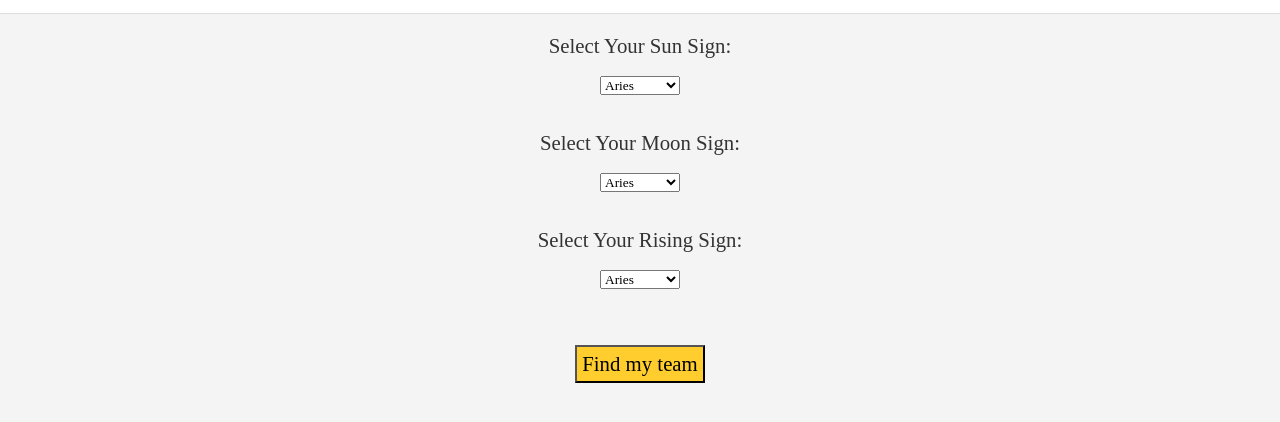
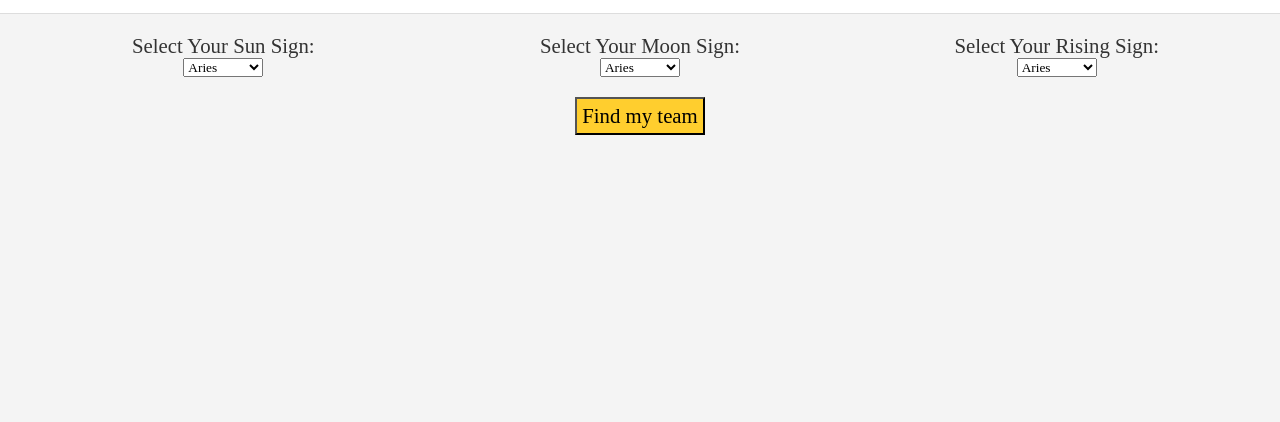
Before and after one commit to bratinstitute/ALLSTARS, a website: page public/index.html in a window 1280 px wide. Shown: the part 92-514 px from the top of the page. Drawn offline with Linux system fonts and the light colour scheme.

Commit message:
align fix

```diff
--- a/public/index.html
+++ b/public/index.html
@@ -22,7 +22,15 @@
     </div>
     <div class="container">
         <form id="compatibility-form">
-            <label for="sun-sign">Select Your Sun Sign:</label><br><br>
+            <!-- Wrapper for labels -->
+            <div class="wrapper">
+                <label for="sun-sign">Select Your Sun Sign:</label>
+                <label for="moon-sign">Select Your Moon Sign:</label>
+                <label for="rising-sign">Select Your Rising Sign:</label>
+            </div>
+
+            <!-- Wrapper for dropdowns -->
+            <div class="wrapper">
                 <select id="sun-sign">
                     <option value="Aries">Aries</option>
                     <option value="Taurus">Taurus</option>
@@ -36,9 +44,8 @@
                     <option value="Capricorn">Capricorn</option>
                     <option value="Aquarius">Aquarius</option>
                     <option value="Pisces">Pisces</option>
-            </select><br><br><br>
+                </select>
 
-            <label for="moon-sign">Select Your Moon Sign:</label><br><br>
                 <select id="moon-sign">
                     <option value="Aries">Aries</option>
                     <option value="Taurus">Taurus</option>
@@ -52,9 +59,8 @@
                     <option value="Capricorn">Capricorn</option>
                     <option value="Aquarius">Aquarius</option>
                     <option value="Pisces">Pisces</option>
-            </select><br><br><br>
+                </select>
 
-            <label for="rising-sign">Select Your Rising Sign:</label><br><br>
                 <select id="rising-sign">
                     <option value="Aries">Aries</option>
                     <option value="Taurus">Taurus</option>
@@ -68,11 +74,13 @@
                     <option value="Capricorn">Capricorn</option>
                     <option value="Aquarius">Aquarius</option>
                     <option value="Pisces">Pisces</option>
-            </select><br><br><br>
-
+                </select>
+            </div>
             <div style="padding-top: 20px;"></div>
             <button type="submit">Find my team</button>
         </form>
+
+
 
         <div style="padding-top: 100px;" id="results"></div>
     </div>
--- a/public/styles.css
+++ b/public/styles.css
@@ -24,6 +24,16 @@ header {
 .container {
     padding: 20px;
 }
+
+.wrapper {
+    display: grid;
+    grid-template-columns: repeat(3, 1fr); /* Three equal-width columns */
+    gap: 10px; /* Adjust the spacing between the items */
+    justify-items: center; /* Center the items horizontally in their columns */
+    align-items: center; /* Center the items vertically in their grid area */
+    width: 100%;
+}
+
 
 .secondary-header {
     display: flex;
@@ -59,7 +69,3 @@ button {
 label {
     font-size: 1.3rem;
 }
-
-.results {
-    font-size: 1.3rem;
-}
```
Lines whose indentation alone changed are shown as unchanged.
